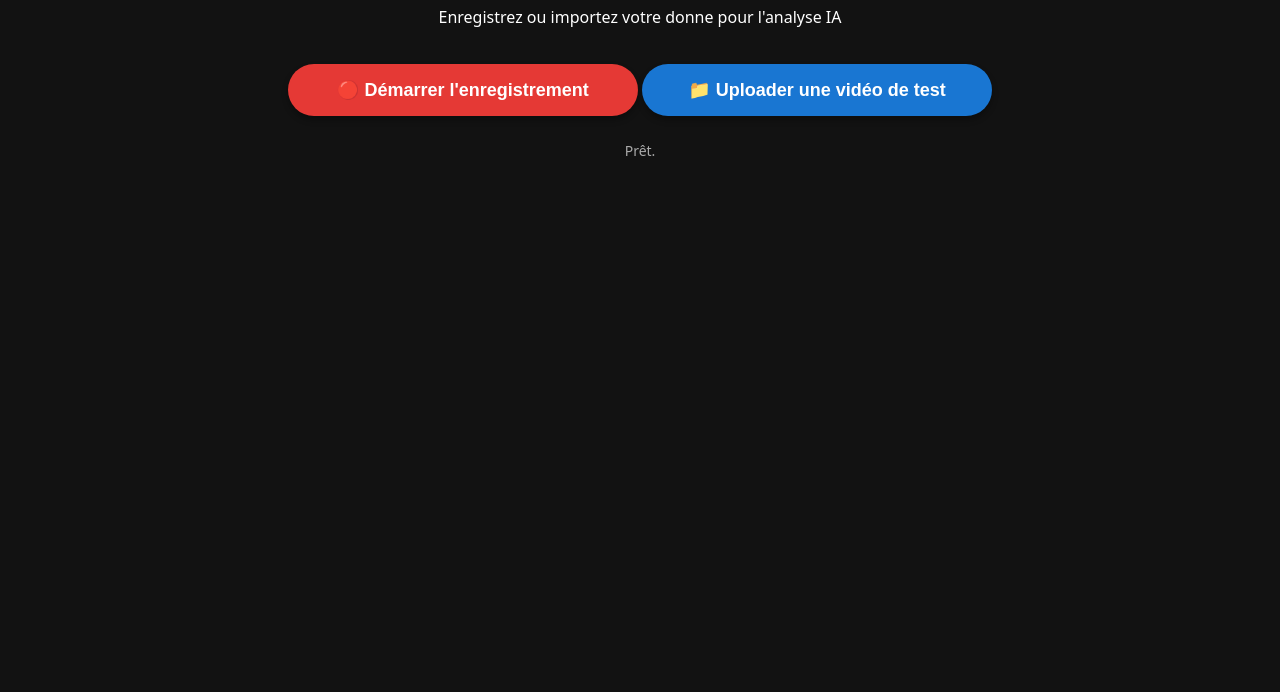
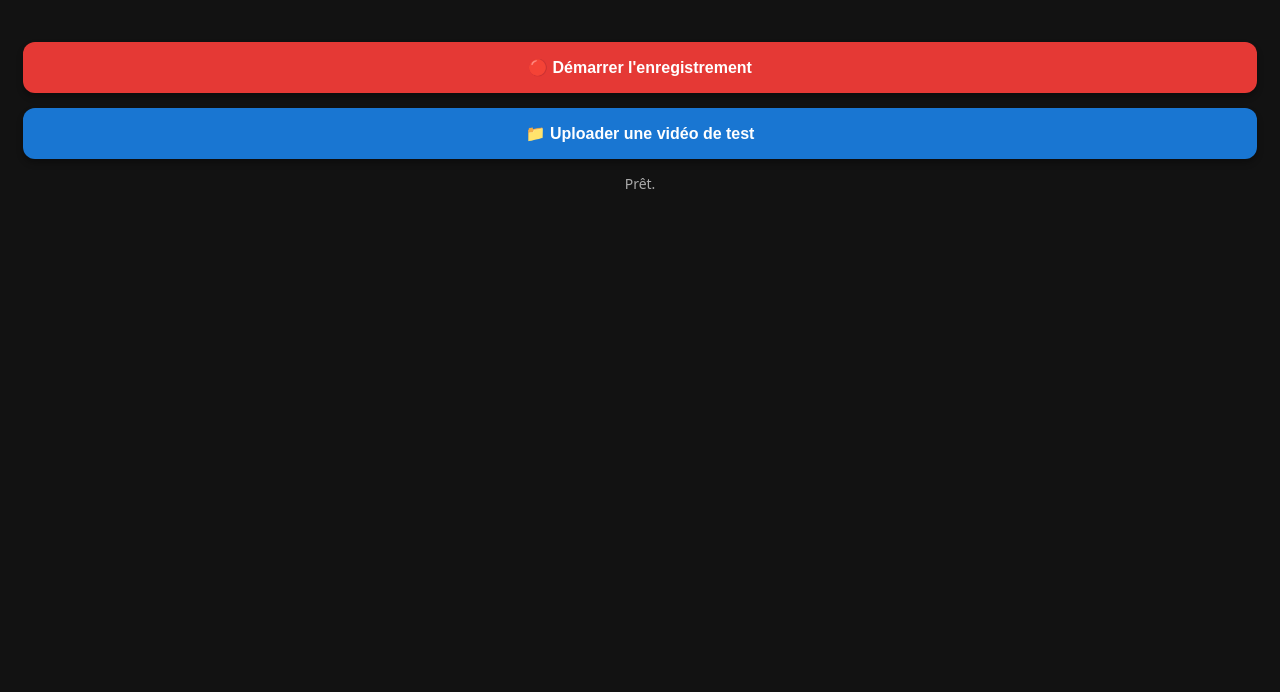
Before and after one commit to Bobbyas01/Coach-Coinche, a plain HTML site: page src/index.html in a window 1280 px wide. Shown: the part 108-800 px from the top of the page. Drawn offline with Linux system fonts and the light colour scheme.

Commit message:
Update index.html

```diff
--- a/src/index.html
+++ b/src/index.html
@@ -5,71 +5,54 @@
     <meta name="viewport" content="width=device-width, initial-scale=1.0, maximum-scale=1.0, user-scalable=no">
     <title>Coach Coinche IA</title>
     <style>
-        body {
-            font-family: system-ui, sans-serif;
-            background: #121212;
-            color: #fff;
-            padding: 20px;
-            text-align: center;
-        }
-        button {
-            background: #E53935;
-            color: white;
-            border: none;
-            padding: 15px 30px;
-            border-radius: 50px;
-            font-size: 18px;
-            font-weight: bold;
-            margin-top: 20px;
-            box-shadow: 0 4px 6px rgba(0,0,0,0.3);
-            width: 100%;
-            max-width: 350px;
-        }
-        button:disabled {
-            background: #555 !important;
-        }
-        #uploadBtn {
-            background: #1976D2;
-        }
-        #status {
-            margin-top: 25px;
-            font-size: 14px;
-            color: #aaa;
-            min-height: 20px;
-        }
-        #replay-container {
-            display: none;
-            margin-top: 30px;
-            background: #1E1E1E;
-            padding: 15px;
-            border-radius: 12px;
-            text-align: left;
-        }
+        /* Design Mobile-First */
+        body { font-family: system-ui, sans-serif; background: #121212; color: #fff; padding: 15px; text-align: center; padding-bottom: 50px; }
+        h1 { font-size: 24px; margin-bottom: 5px; }
+
+        /* Boutons */
+        button { border: none; padding: 16px; border-radius: 12px; font-size: 16px; font-weight: bold; margin-top: 15px; width: 100%; box-shadow: 0 4px 6px rgba(0,0,0,0.3); color: white; }
+        button:disabled { background: #444 !important; color: #888; }
+        #recordBtn { background: #E53935; }
+        #uploadBtn { background: #1976D2; }
+        #status { margin-top: 15px; font-size: 14px; color: #aaa; min-height: 20px; }
+
+        /* Tableau de Bord Replay */
+        #replay-container { display: none; margin-top: 30px; text-align: left; animation: fadeIn 0.4s ease-out; }
+        .card { background: #1E1E1E; padding: 16px; border-radius: 12px; margin-bottom: 15px; border-left: 4px solid #1976D2; }
+        .card h3 { margin: 0 0 12px 0; font-size: 18px; color: #64B5F6; }
+
+        /* Cartes d'Erreurs */
+        .error-card { border-left: 4px solid #E53935; background: #2a1616; }
+        .error-card h3 { color: #E53935; }
+
+        /* Badges et Grilles */
+        .badge { display: inline-block; padding: 4px 10px; border-radius: 6px; font-size: 12px; font-weight: bold; background: #E53935; margin-bottom: 12px; }
+        .badge.moderate { background: #F57C00; }
+        .data-grid { display: grid; grid-template-columns: 1fr 1fr; gap: 10px; font-size: 14px; margin-bottom: 12px; }
+        .data-label { color: #aaa; font-size: 12px; text-transform: uppercase; letter-spacing: 0.5px; }
+        .data-value { font-weight: bold; font-size: 15px; margin-top: 2px; }
+        .feedback { font-size: 14px; color: #ddd; line-height: 1.5; font-style: italic; border-top: 1px solid #444; padding-top: 10px; }
+
+        @keyframes fadeIn { from { opacity: 0; transform: translateY(10px); } to { opacity: 1; transform: translateY(0); } }
     </style>
 </head>
 <body>
 
     <h1>Coach Coinche</h1>
-    <p>Enregistrez ou importez votre donne pour l'analyse IA</p>
+    <p style="color: #aaa; font-size: 14px; margin-bottom: 30px;">Analyse multimodale de vos donnes</p>
 
-    <!-- Bouton principal d'action (Pour le futur Capacitor) -->
+    <!-- Contrôles -->
     <button id="recordBtn">🔴 Démarrer l'enregistrement</button>
-
-    <!-- Bouton de contournement pour test sur navigateur mobile -->
     <button id="uploadBtn">📁 Uploader une vidéo de test</button>
     <input type="file" id="videoInput" accept="video/mp4,video/webm" style="display: none;">
-
-    <!-- Suivi du processus métier -->
     <div id="status">Prêt.</div>
 
-    <!-- Conteneur pour la Phase 4 -->
-    <div id="replay-container">
-        <h2>Analyse Terminée</h2>
-        <pre id="jsonOutput" style="overflow-x: auto; font-size: 12px;"></pre>
-    </div>
+    <!-- Interface dynamique injectée par JS -->
+    <div id="replay-container"></div>
 
-    <!-- Chargement de nos scripts -->
+    <!-- Scripts -->
     <script type="module" src="./js/api.js"></script>
+    <script type="module" src="./js/replay.js"></script>
     <script type="module" src="./js/app.js"></script>
 </body>
 </html>
```
